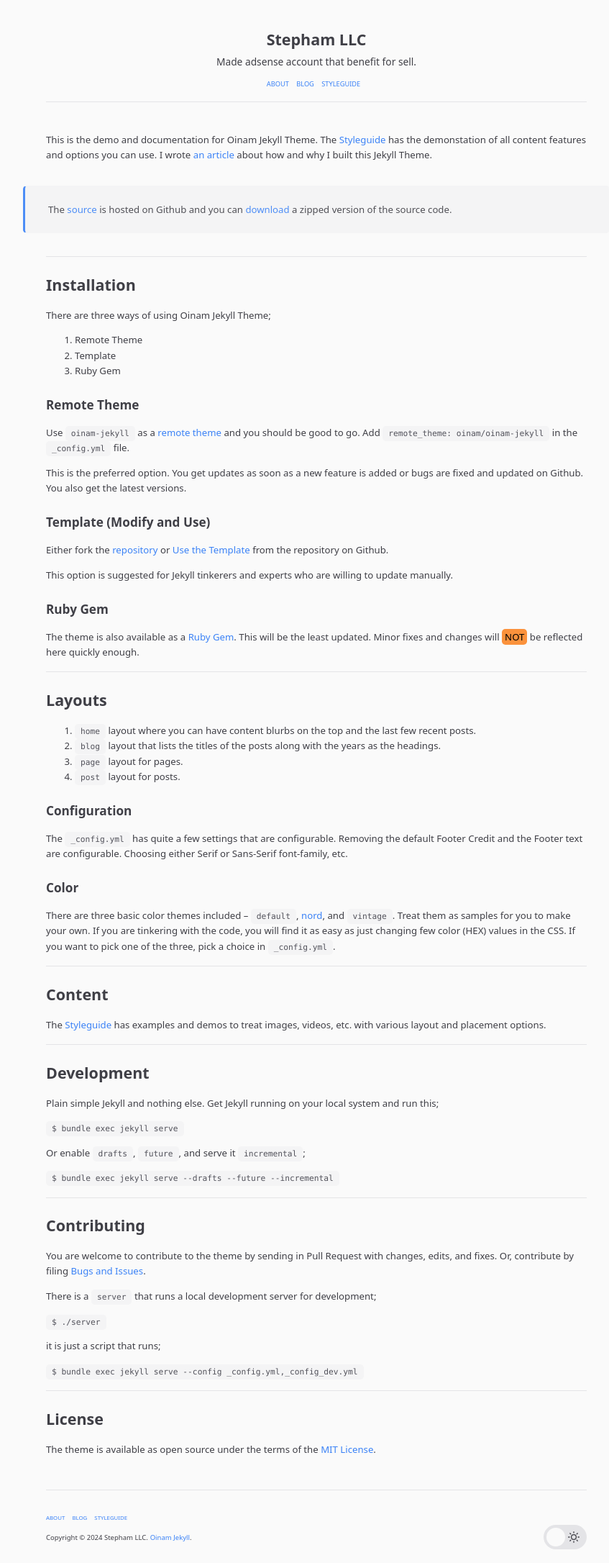
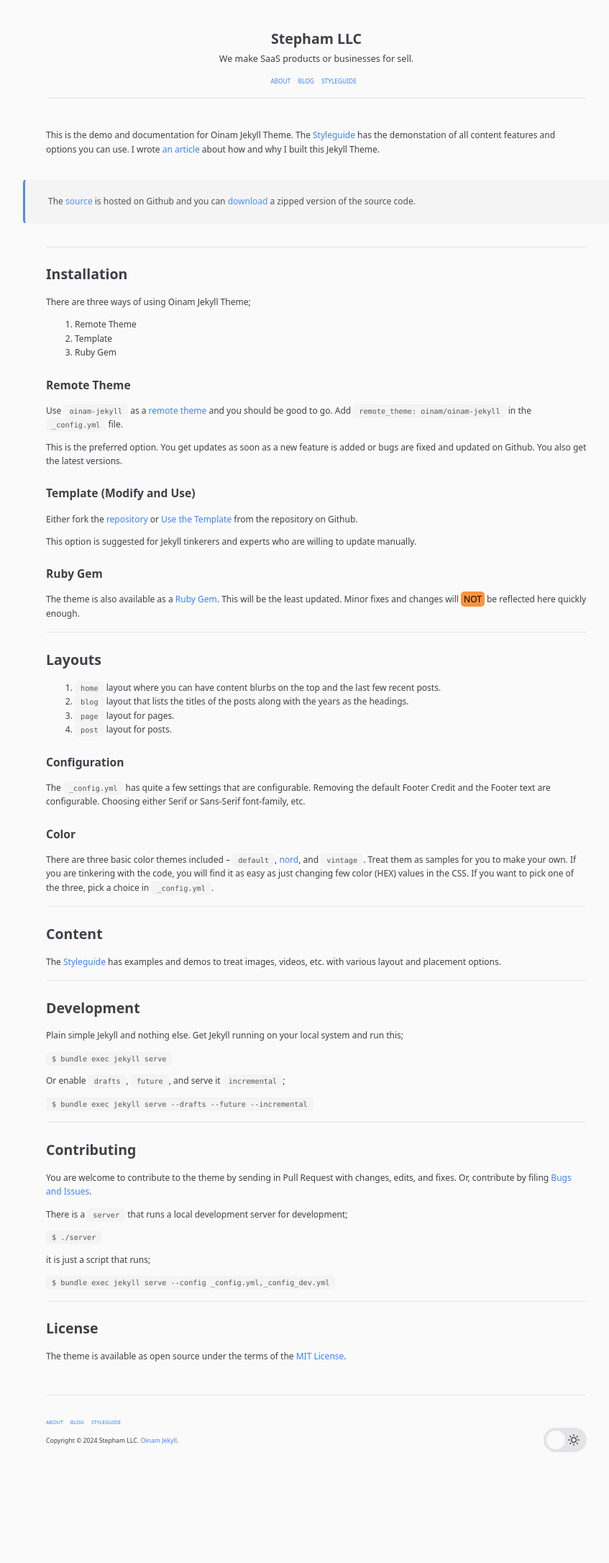
Before and after one commit to stexpham/company, a Jekyll site: the page built from index.md, in a window 1280 px wide. Shown: the whole page at 72% size, without its empty margins (200-1047 px from the left). Built offline with Jekyll 4.4.1, drawn with Linux system fonts in a browser that asks for light colours; after the commit the page ends 2036 px from its top, so only the background shows below that.

Commit message:
fix settings.css

```diff
--- a/_config.yml
+++ b/_config.yml
@@ -1,5 +1,5 @@
 title: Stepham LLC
-description: 'Made adsense account that benefit for sell.'
+description: 'We make SaaS products or businesses for sell.'
 
 # Set this to your domain; baseurl is for the folder in your domain, if you have one -- `blog`.
 # you can leave both of them blank if you are deploying on a top-level domain.
--- a/_includes/css/settings.css
+++ b/_includes/css/settings.css
@@ -47,7 +47,7 @@
   --font-family: var(--font-family-sans);
   --font-family-headings: var(--font-family-sans);
 
-  --font-size: 11px;
+  --font-size: 10px;
   --font-size-small: 85%;
   --font-size-smaller: 70%;
   --font-size-smallest: 65%;
```
